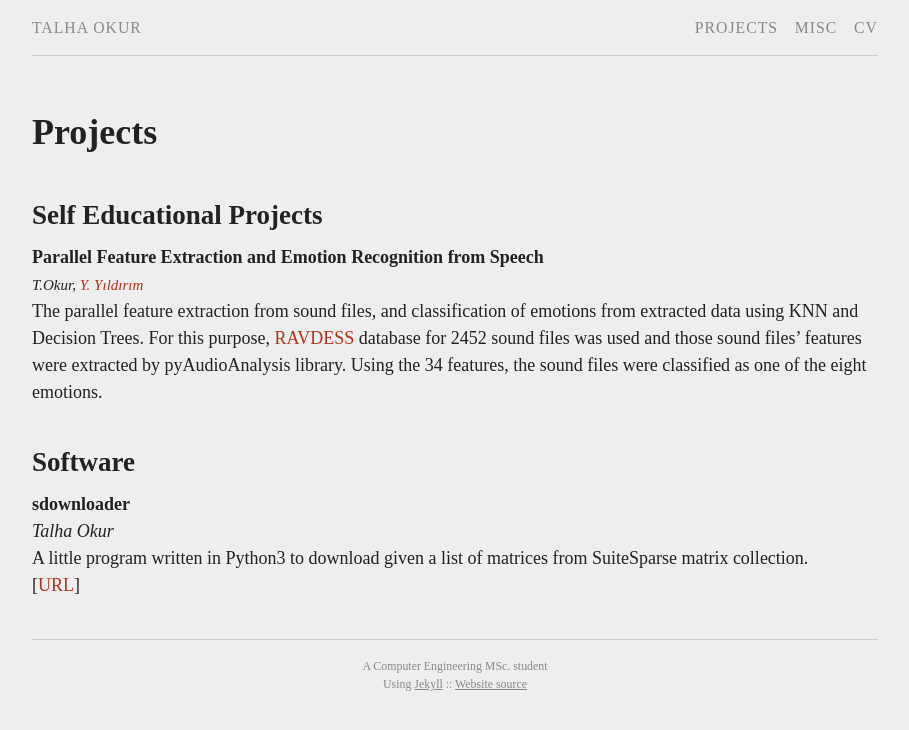
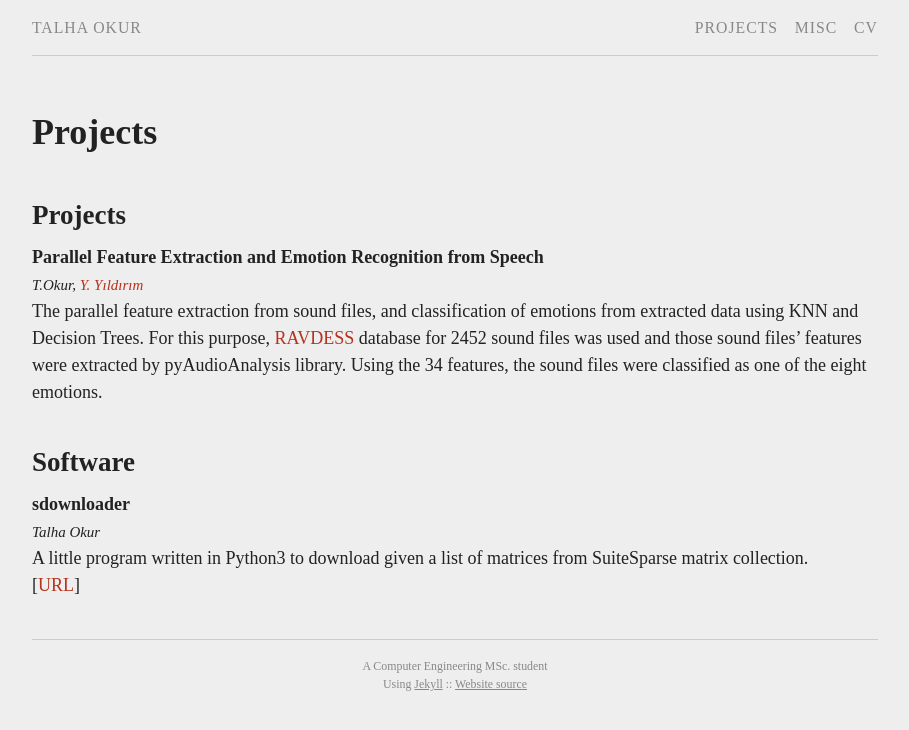
Before and after one commit to talhaokur/talhaokur.github.io, a Jekyll site: the page built from projects.md, in a window 1280 px wide. Shown: the top 730 px of the page, without its empty margins (185-1094 px from the left). Built offline with Jekyll 4.4.1, drawn with Linux system fonts in a browser that asks for light colours.

Commit message:
Small cosmetic changes made

```diff
--- a/projects.md
+++ b/projects.md
@@ -18,7 +18,7 @@ permalink: /projects/
 {% endif %}
 
 {% if site.data.research.projects %}
-## Self Educational Projects
+## Projects
 <ul class="listing">
 {% for project in site.data.research.projects %}
 <li>
@@ -37,7 +37,7 @@ permalink: /projects/
 {% for software in site.data.research.softwares %}
 <li>
 <b>{{ software.title }}</b> <br>
-<i>{{ software.contributors }}</i><br>
+<small><i>{{ software.contributors }}</i></small><br>
 {{ software.description }} <br>
 [<a href="{{ software.url }}">URL</a>]
 </li>
```
